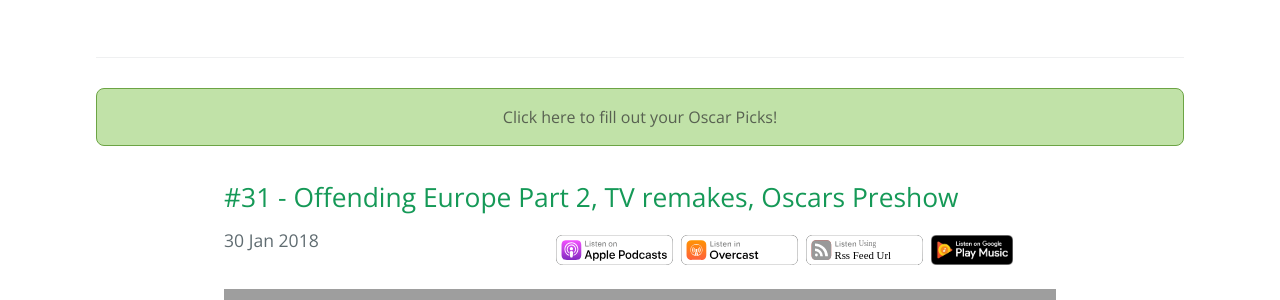
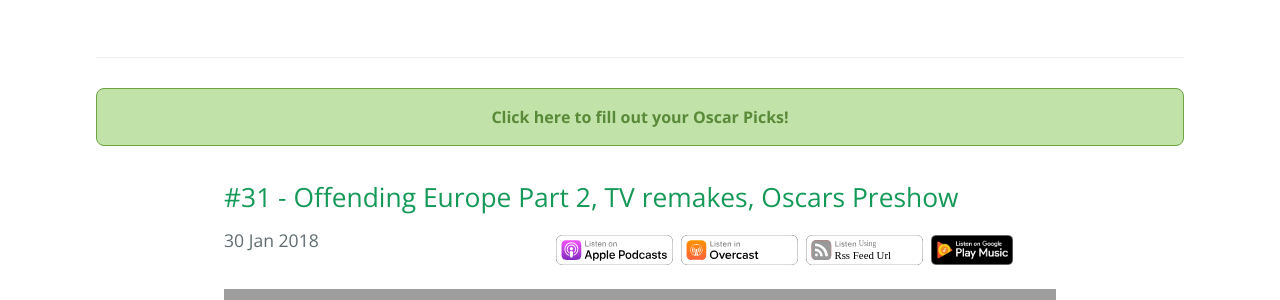
Before and after one commit to charliemchapman/atownfm, a Jekyll site: the page built from index.html, in a window 1280 px wide. Shown: the part 412-712 px from the top of the page. Built offline with Jekyll 4.4.1, drawn with Linux system fonts in a browser that asks for light colours; the list of posts is cut into pages by our own code; grey boxes are pictures that could not be loaded.

Commit message:
updated banner styles

```diff
--- a/css/styles.css
+++ b/css/styles.css
@@ -32,9 +32,10 @@
     width: 100%;
     background-color: #84c55380;
     border: 1px solid #6ca444;
-    color: #2f2f2fb8;
+    color: #598a37;
     font-size: 1em;
     border-radius: 8px;
+    font-weight: 600;
 }
 
 .subpage-header{
```
